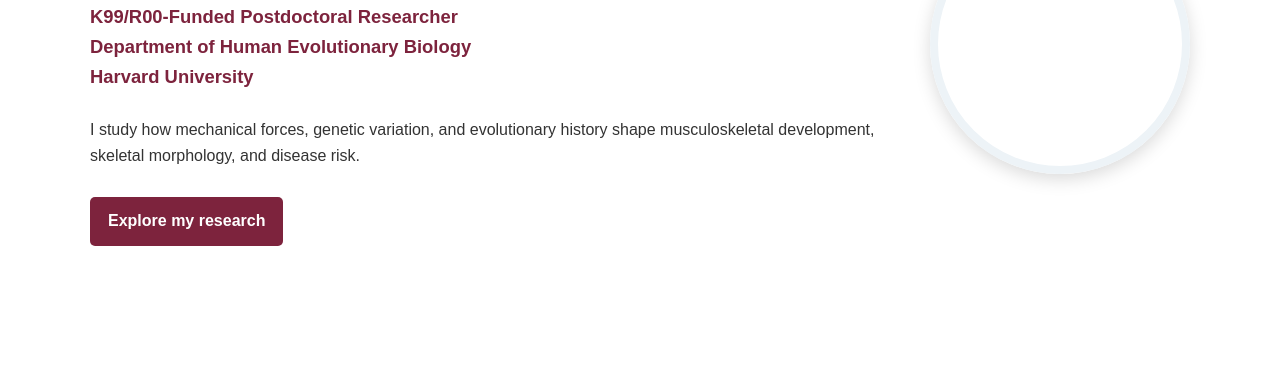
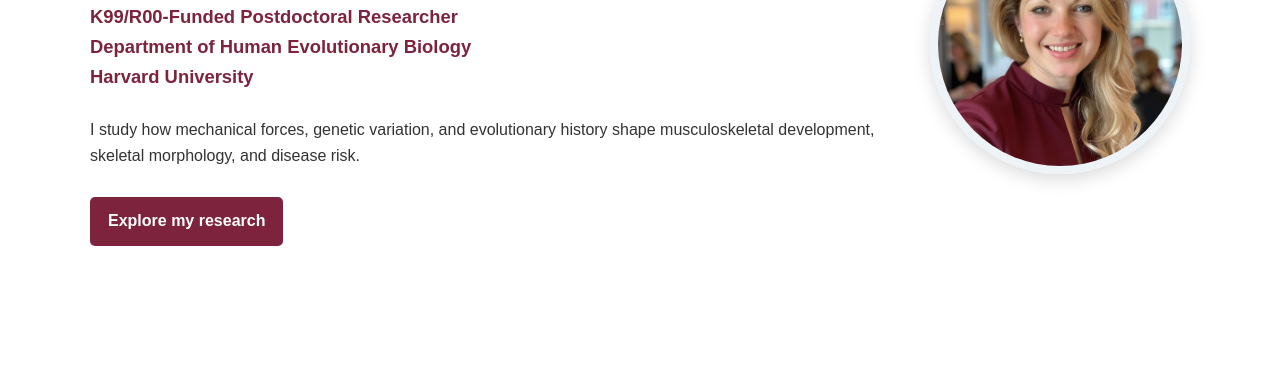
Before and after one commit to ccoveney/clarissa-coveney-website, a plain HTML site: page index.html in a window 1280 px wide. Shown: the part 282-660 px from the top of the page. Drawn offline with Linux system fonts and the light colour scheme.

Commit message:
Fix profile photo path

```diff
--- a/index.html
+++ b/index.html
@@ -226,7 +226,7 @@
 
       <img
         class="hero-photo"
-        src="images/clarissa-coveney.jpg"
+        src="clarissa-coveney.jpg"
         alt="Professional headshot of Clarissa R. Coveney"
       >
 
```
